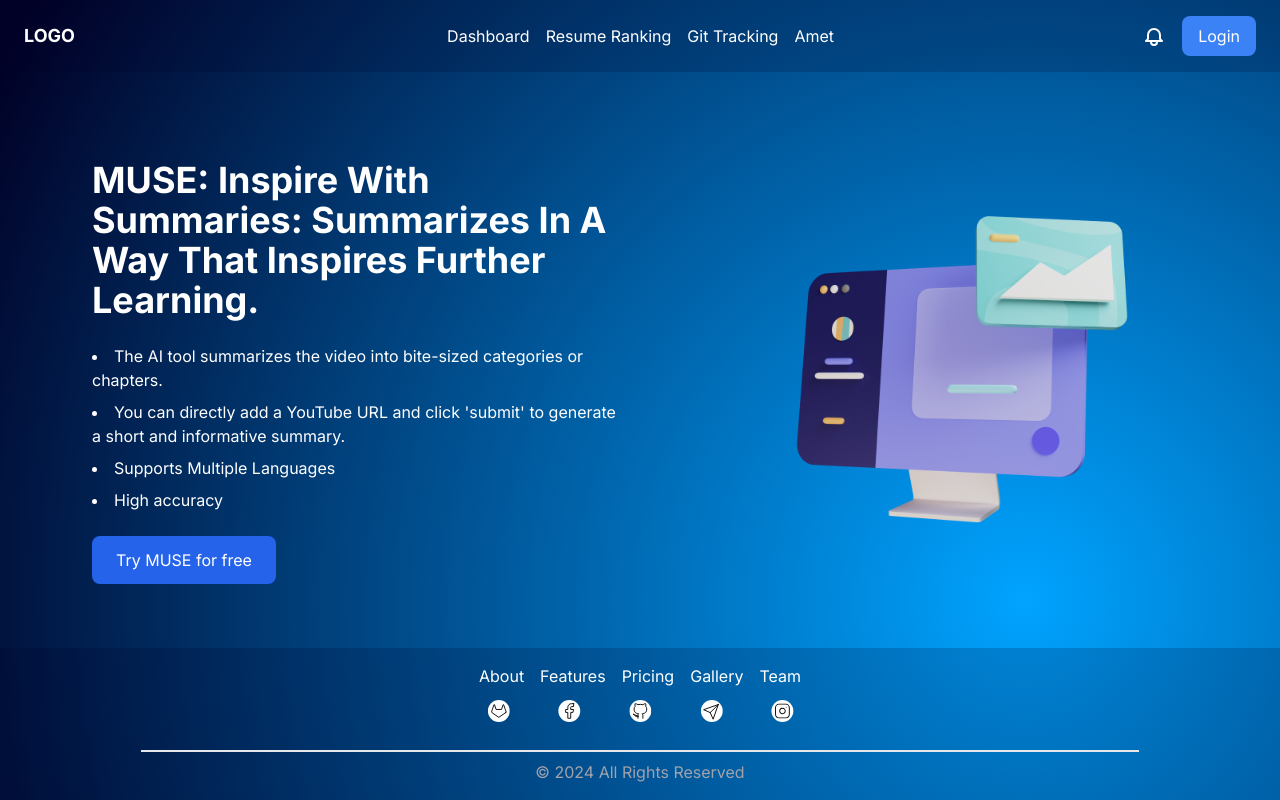
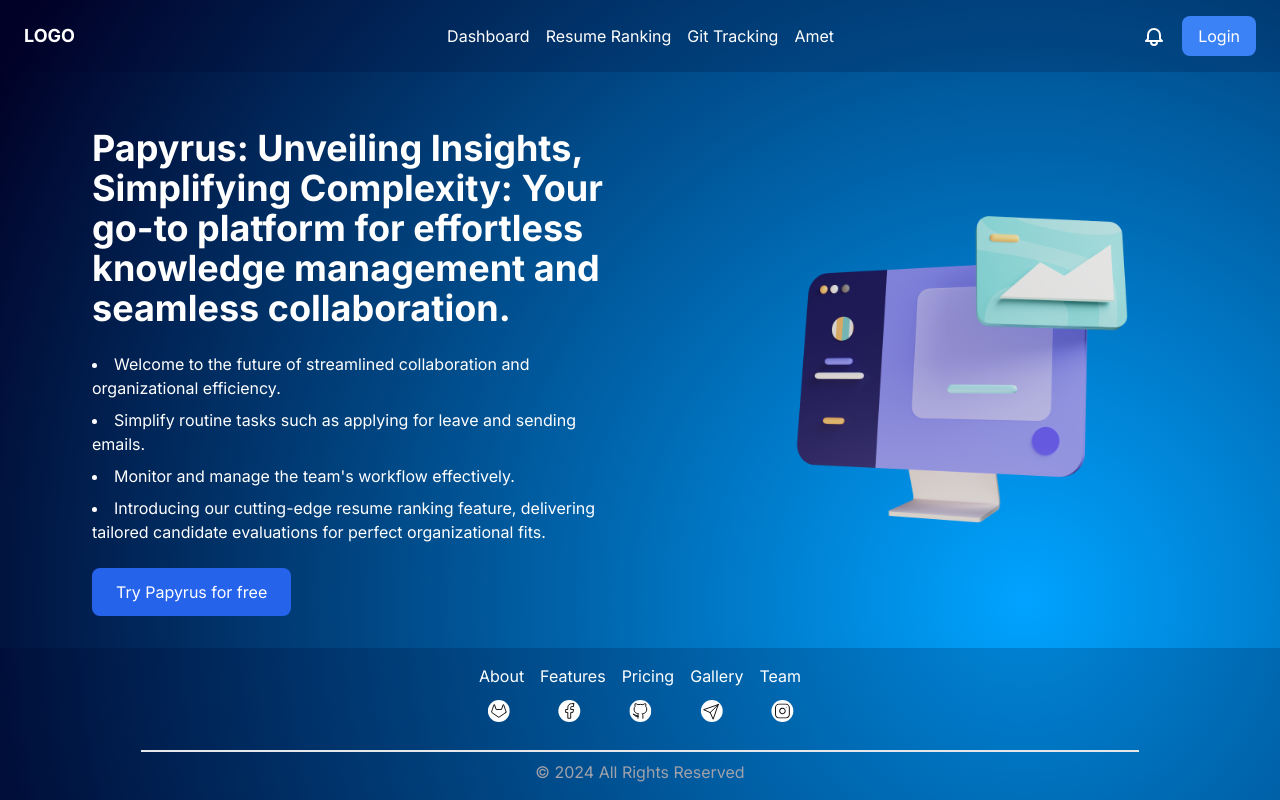
Before and after one commit to sarveshdakhore/papyrus, a Next.js app in the folder frontend/: page / in a window 1280 px wide. Built offline with nearby package versions, Linux system fonts and the light colour scheme.

Commit message:
Update page.tsx

```diff
--- a/frontend/app/page.tsx
+++ b/frontend/app/page.tsx
@@ -18,23 +18,21 @@ export default function Widget() {
         <div className="container mx-auto flex flex-col md:flex-row items-center py-13 h-[75vh] mx  -10">
           <div className="md:w-1/2 space-y-6 p-[1.75rem]">
             <h1 className="text-4xl font-bold">
-              MUSE: Inspire With Summaries: Summarizes In A Way That Inspires
-              Further Learning.
+              Papyrus: Unveiling Insights, Simplifying Complexity:
+              Your go-to platform for effortless knowledge management and seamless collaboration.
             </h1>
             <ul className="list-disc list-inside space-y-2">
               <li>
-                The AI tool summarizes the video into bite-sized categories or
-                chapters.
+                Welcome to the future of streamlined collaboration and organizational efficiency.
               </li>
               <li>
-                You can directly add a YouTube URL and click 'submit' to
-                generate a short and informative summary.
+                Simplify routine tasks such as applying for leave and sending emails.
               </li>
-              <li>Supports Multiple Languages</li>
-              <li>High accuracy</li>
+              <li>Monitor and manage the team's workflow effectively.</li>
+              <li>Introducing our cutting-edge resume ranking feature, delivering tailored candidate evaluations for perfect organizational fits.</li>
             </ul>
             <button className="bg-blue-600 text-white px-6 py-3 rounded-lg">
-              Try MUSE for free
+              Try Papyrus for free
             </button>
           </div>
           <div className="md:w-1/2 mt-8 md:mt-0 flex justify-center">
```
